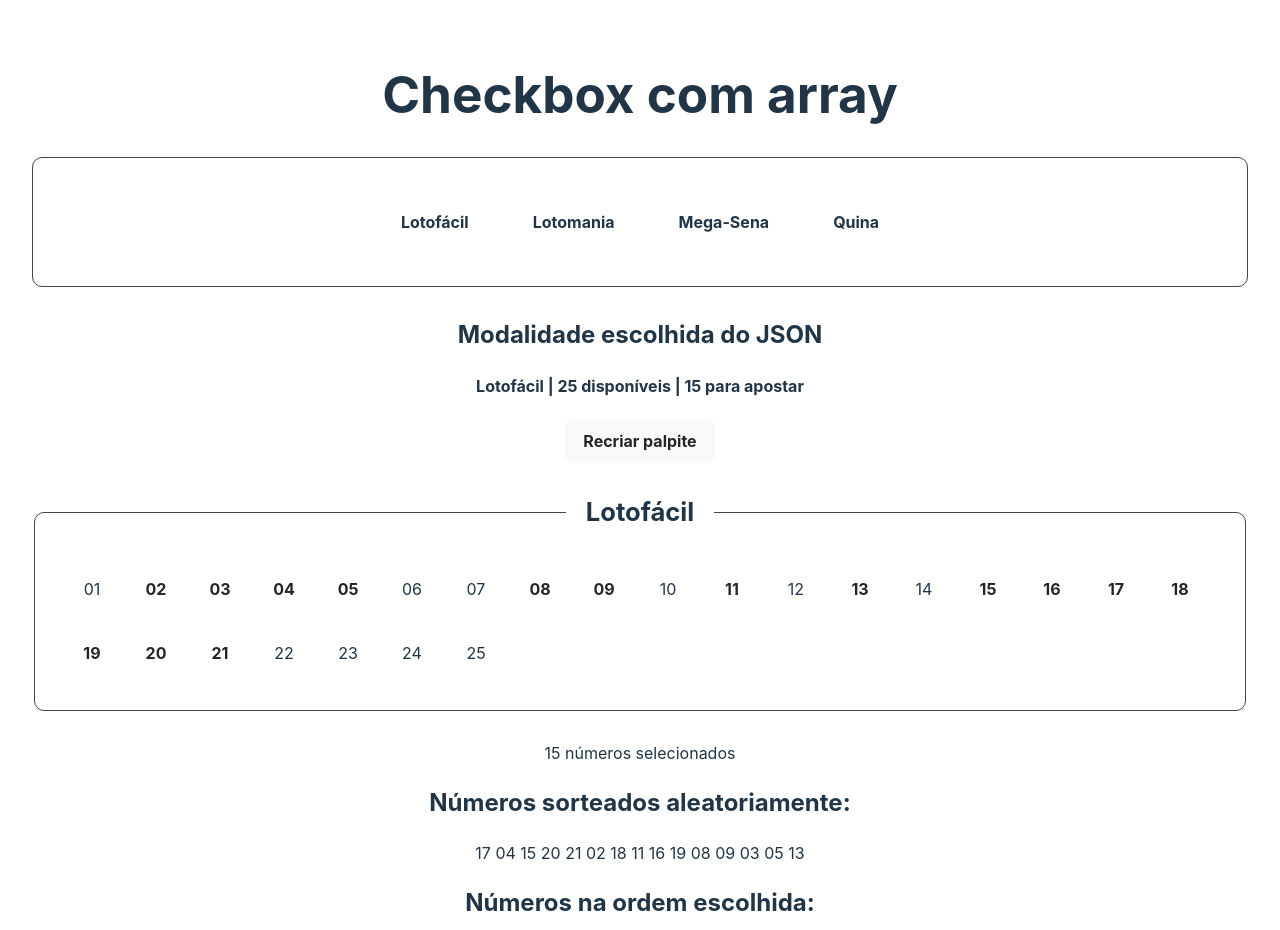
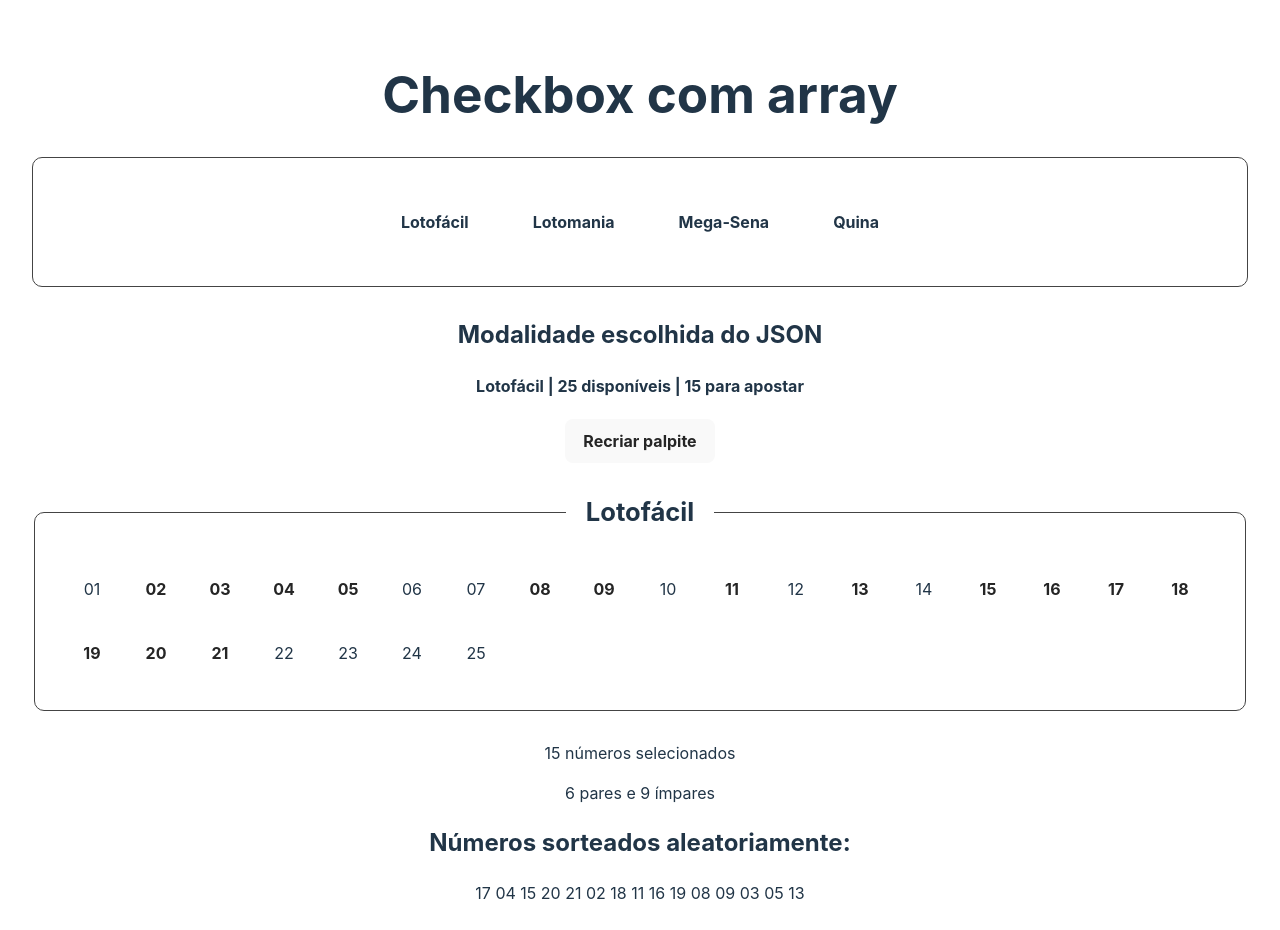
Before and after one commit to philipeoliveira/palpite-feito, a React (Vite) app: page / in a window 1280 px wide. Shown: the top 930 px of the page. Built offline with nearby package versions, Linux system fonts and the light colour scheme.

Commit message:
Create countEvenAndOdd function

```diff
--- a/src/components/Bet.tsx
+++ b/src/components/Bet.tsx
@@ -6,6 +6,7 @@ import { generateAvailableNumbersForBet } from '../utils/generateAvailableNumber
 import { generateBet } from '../utils/generateBet';
 import sortNumbersAscending from '../utils/sortNumbersAscending';
 import { isSelectedNumbersPlural } from '../utils/isSelectedNumbersPlural';
+import { countEvenAndOdd } from '../utils/countEvenAndOdd';
 
 export function Bet() {
    const { selectedModality } = useContext(ModalityContext);
@@ -65,7 +66,10 @@ export function Bet() {
             </fieldset>
          </form>
 
-         <div>{isSelectedNumbersPlural(selectedNumbers.length)}</div>
+         <div>
+            <p>{isSelectedNumbersPlural(selectedNumbers.length)}</p>
+            <p>{countEvenAndOdd(selectedNumbers)}</p>
+         </div>
 
          <h2>Números sorteados aleatoriamente:</h2>
          <div>
--- /dev/null
+++ b/src/utils/countEvenAndOdd.ts
@@ -0,0 +1,25 @@
+/**
+ * @description Faz a contagem de números pares e ímpares.
+ * @param {string[]} selectedNumbers Array de string -> Array com os números que serão verificados como par ou ímpar.
+ * @return {string} String -> Texto contendo a quantidade de números pares e ímpares.
+ * @example
+ * // Se os números 03, 05, 20, 32, 51 forem recebidos como argumento da função:
+ * const evenAndOdd = countEvenAndOdd(["03", "05", "20", "32", "51"]);
+ * console.log(evenAndOdd);
+ * // Resultado esperado: 3 pares e 2 ímpares
+ */
+
+export function countEvenAndOdd(selectedNumbers: string[]): string {
+   let evenCount = 0;
+   let oddCount = 0;
+
+   for (const number of selectedNumbers) {
+      if (+number % 2 === 0) {
+         evenCount = evenCount + 1;
+      } else {
+         oddCount = oddCount + 1;
+      }
+   }
+
+   return `${evenCount} pares e ${oddCount} ímpares`;
+}
```
